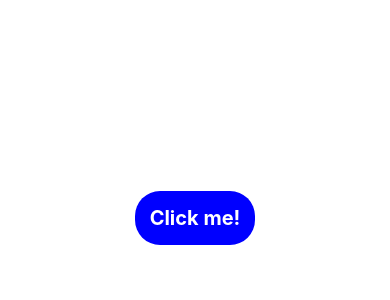
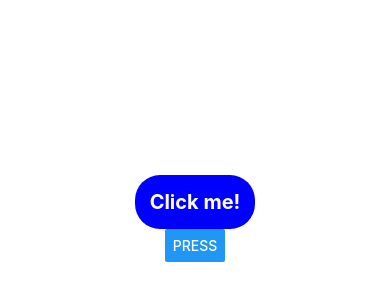
Before and after one commit to abbas-77/native-app, a React Native app: screen / in a window 390 px wide. Shown: the part 204-504 px from the top of the page. Built offline with nearby package versions, Linux system fonts and the light colour scheme.

Commit message:
Dimensions.get

```diff
--- a/App.js
+++ b/App.js
@@ -8,6 +8,8 @@ import {
   Alert,
   Modal,
   Image,
+  Button,
+  Dimensions,
 } from "react-native";
 
 function App() {
@@ -65,6 +67,13 @@ function App() {
       >
         <Text style={styles.textStyle}>Click me!</Text>
       </Pressable>
+      {/* see the scale and width & height of screen */}
+      <Button
+        title="press"
+        onPress={() => {
+          alert(JSON.stringify(Dimensions.get("screen")));
+        }}
+      />
     </View>
   );
 }
```
